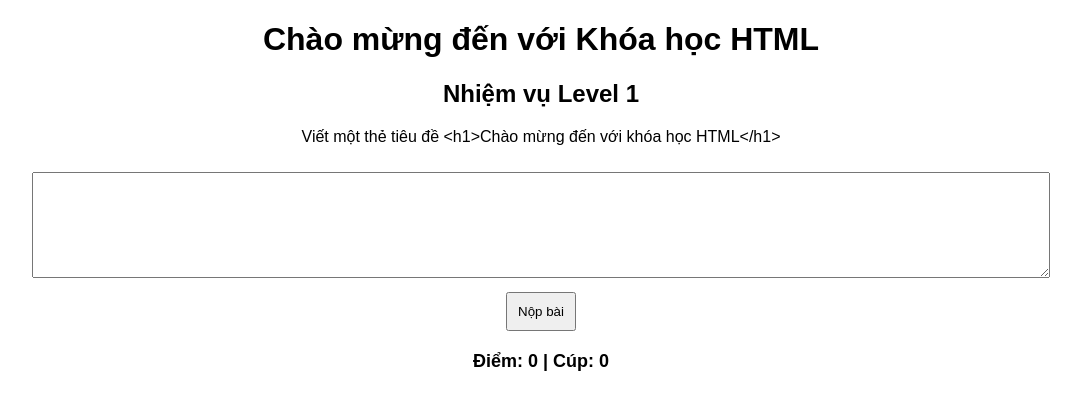
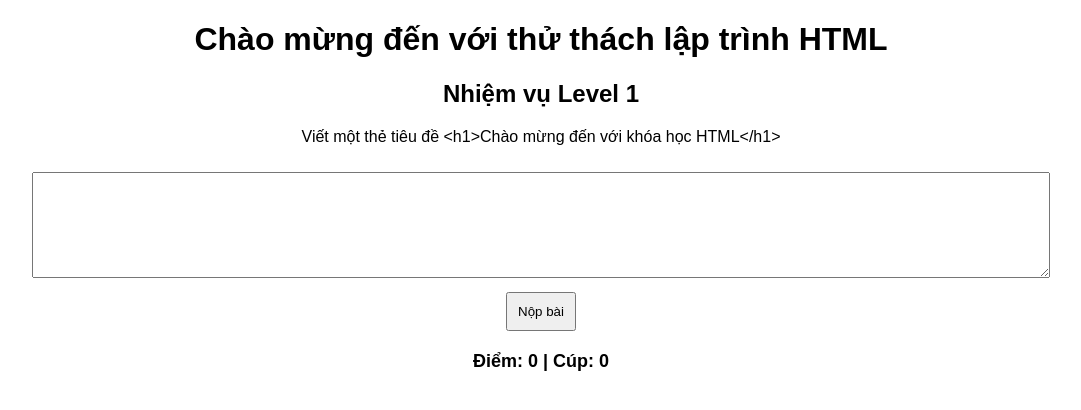
Before and after one commit to giaphien4/THU-THACH-LAP-TRINH, a plain HTML site: page index.html in a window 1280 px wide. Shown: the whole page, without its empty margins (99-1180 px from the left). Drawn offline with Linux system fonts and the light colour scheme.

Commit message:
Update index.html

```diff
--- a/index.html
+++ b/index.html
@@ -17,7 +17,7 @@
     </style>
 </head>
 <body>
-    <h1>Chào mừng đến với Khóa học HTML</h1>
+    <h1 Color: Red>Chào mừng đến với thử thách lập trình HTML</h1>
     <h2 id="level-title">Nhiệm vụ Level 1: Viết tiêu đề</h2>
     <p id="level-desc">Viết một thẻ tiêu đề &lt;h1&gt; với nội dung "Chào mừng đến với khóa học HTML"</p>
 
```
